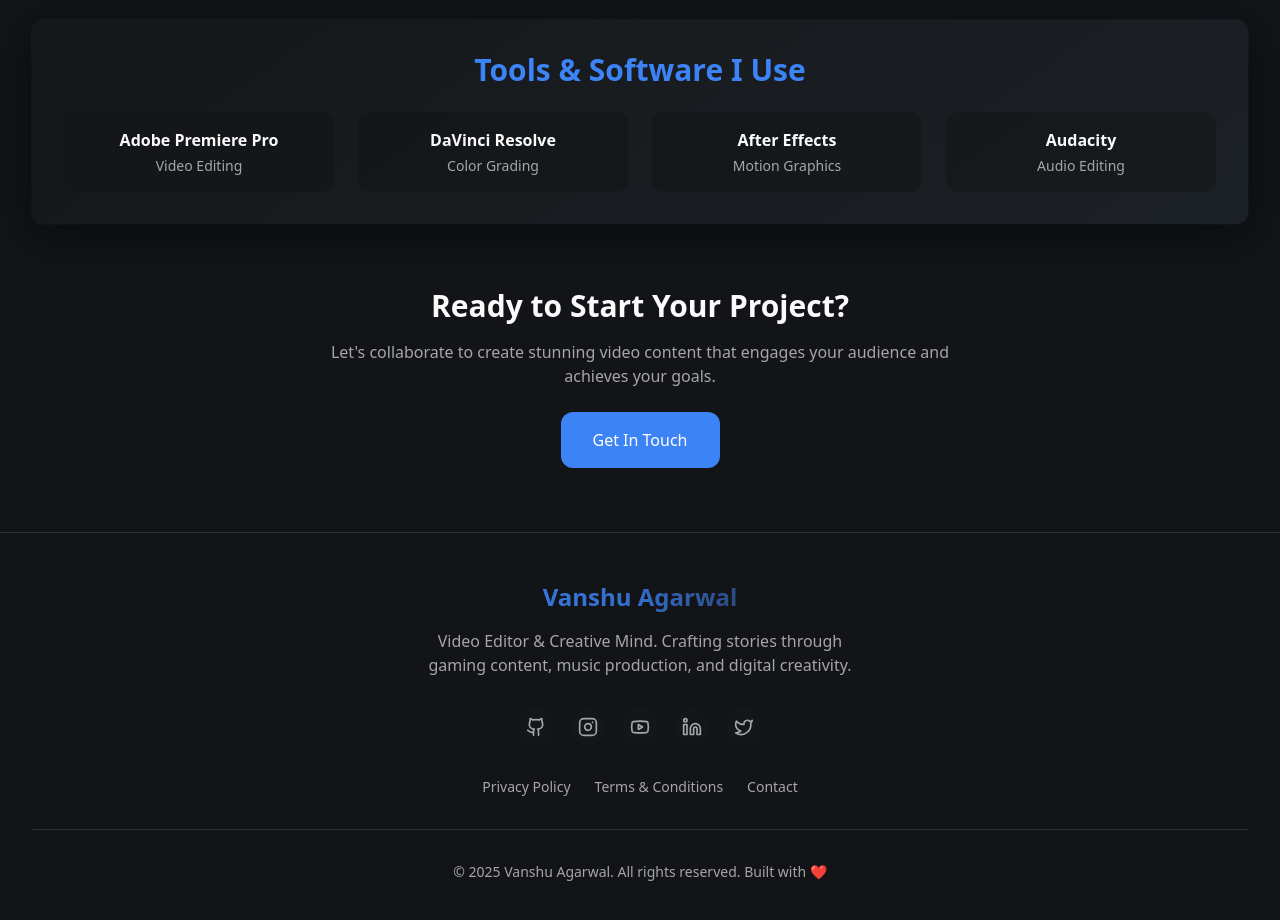
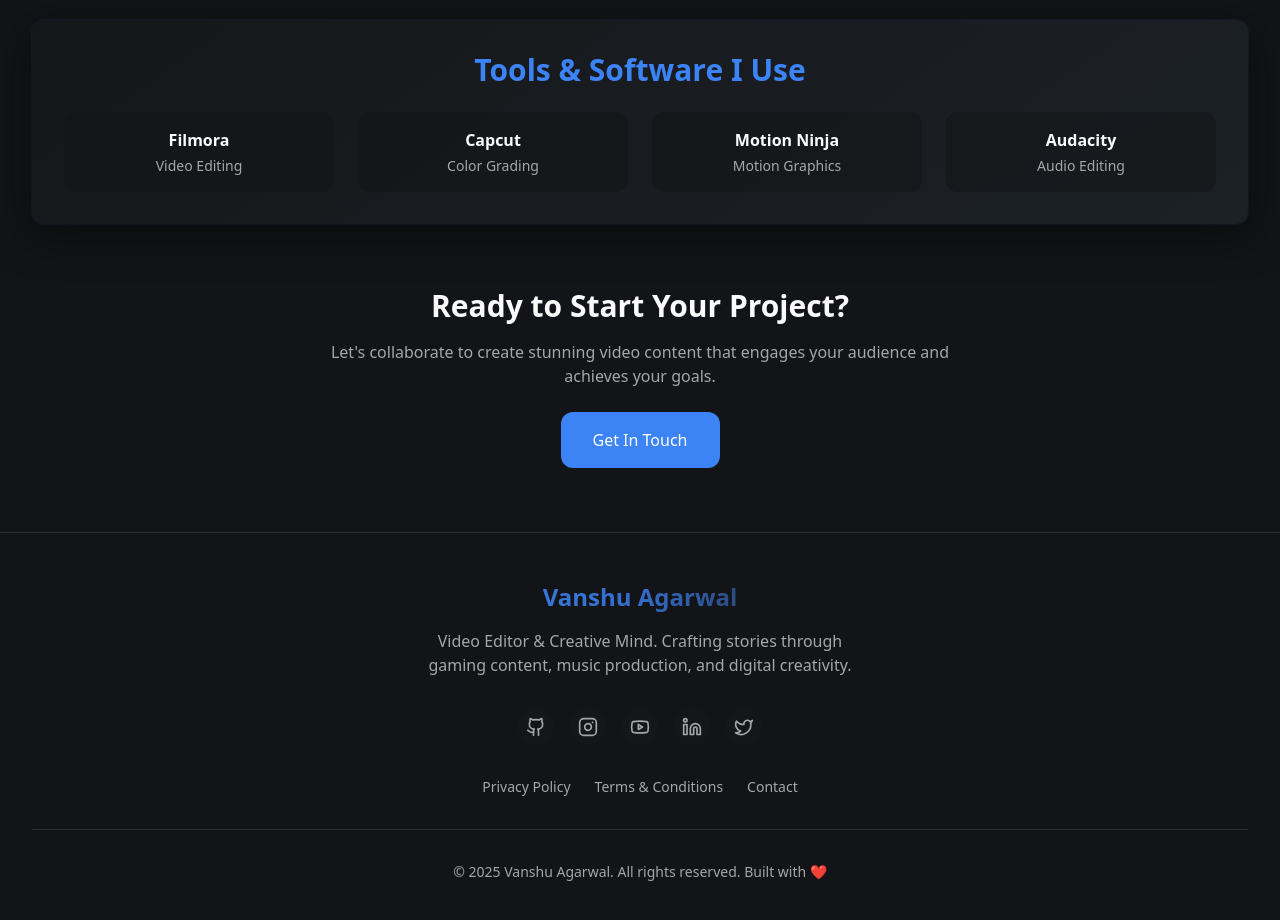
Before and after one commit to shreyagarwal72/portfolio, a React (Vite) app: page /process in a window 1280 px wide. Shown: the part 860-1780 px from the top of the page. Built offline with nearby package versions, Linux system fonts and the light colour scheme.

Commit message:
Update ProcessWorkflow.tsx

```diff
--- a/src/pages/ProcessWorkflow.tsx
+++ b/src/pages/ProcessWorkflow.tsx
@@ -106,9 +106,9 @@ const ProcessWorkflow = () => {
           <h2 className="text-3xl font-bold text-primary mb-6 text-center">Tools & Software I Use</h2>
           <div className="grid md:grid-cols-2 lg:grid-cols-4 gap-6">
             {[
-              { name: 'Adobe Premiere Pro', category: 'Video Editing' },
-              { name: 'DaVinci Resolve', category: 'Color Grading' },
-              { name: 'After Effects', category: 'Motion Graphics' },
+              { name: 'Filmora', category: 'Video Editing' },
+              { name: 'Capcut', category: 'Color Grading' },
+              { name: 'Motion Ninja', category: 'Motion Graphics' },
               { name: 'Audacity', category: 'Audio Editing' },
             ].map((tool, index) => (
               <div key={index} className="text-center p-4 bg-background/50 rounded-lg hover-scale transition-premium">
```
